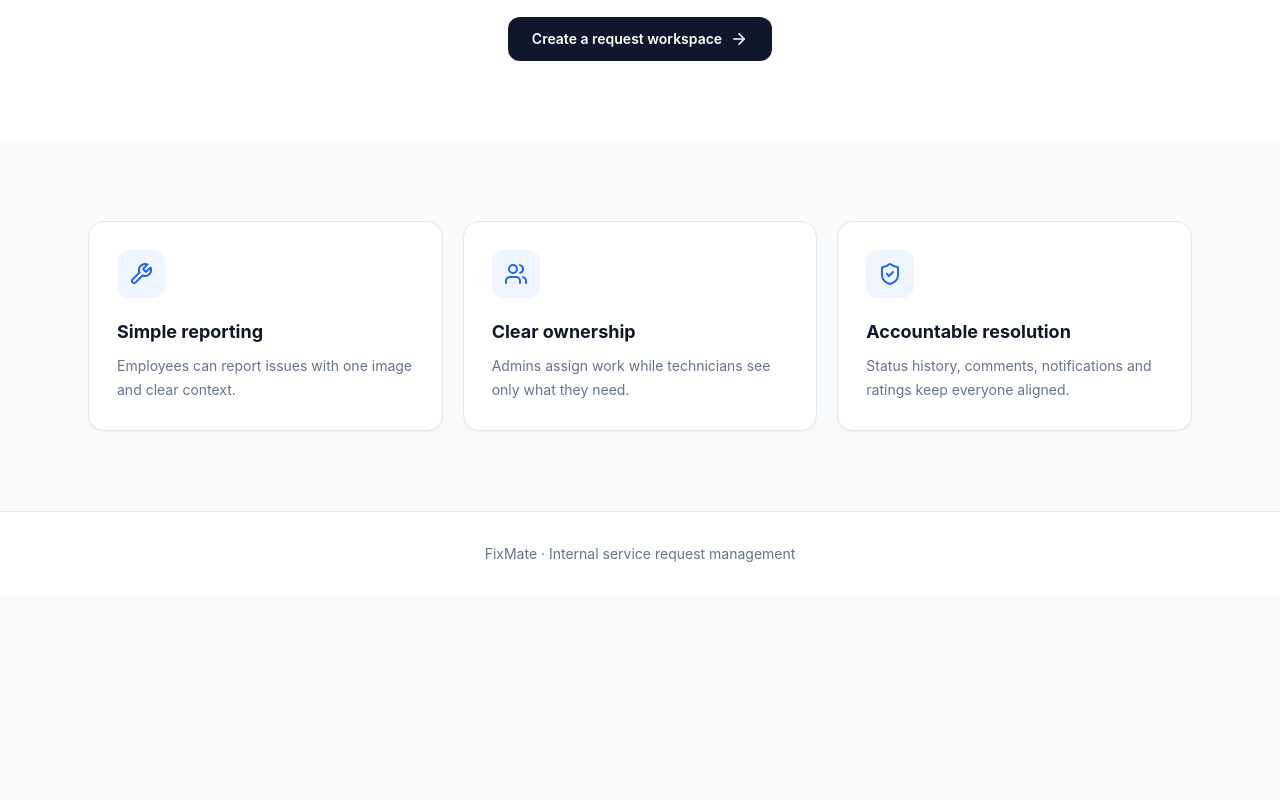
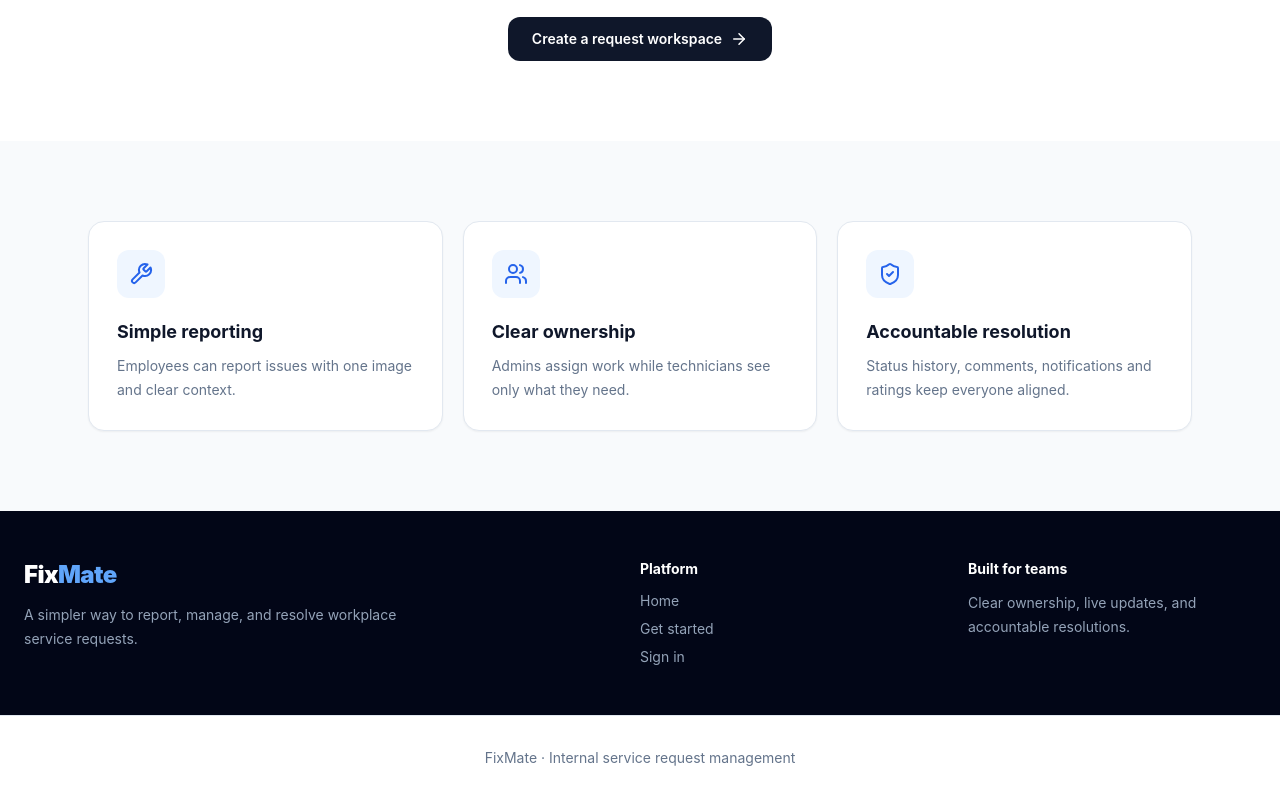
Before and after one commit to SheevanUlHaq/Fixmate, a React (Vite) app in the folder frontend/: page / in a window 1280 px wide. Shown: the part 369-1169 px from the top of the page. Before the commit the page ends 965 px from the top, so only its background shows below. Built offline with nearby package versions, Linux system fonts and the light colour scheme; no server answers.

Commit message:
Not found page added

```diff
--- a/frontend/src/App.jsx
+++ b/frontend/src/App.jsx
@@ -1,4 +1,4 @@
-import { BrowserRouter, Routes, Route, Navigate } from "react-router-dom";
+import { BrowserRouter, Routes, Route } from "react-router-dom";
 import { Toaster } from "react-hot-toast";
 import { AuthProvider } from "./context/AuthContext";
 import ProtectedRoute from "./components/ProtectedRoute";
@@ -19,6 +19,7 @@ import AdminDashboard from "./pages/admin/Dashboard";
 import AdminRequests from "./pages/admin/Requests";
 import Technicians from "./pages/admin/Technicians";
 import Users from "./pages/admin/Users";
+import NotFound from "./pages/NotFound";
 
 export default function App(){
  return <AuthProvider><BrowserRouter><Routes>
@@ -29,6 +30,6 @@ export default function App(){
      <Route element={<ProtectedRoute roles={["technician"]}/>}><Route path="/technician" element={<TechnicianDashboard/>}/><Route path="/technician/requests" element={<TechnicianRequests/>}/><Route path="/technician/profile" element={<TechnicianProfile/>}/></Route>
      <Route element={<ProtectedRoute roles={["admin"]}/>}><Route path="/admin" element={<AdminDashboard/>}/><Route path="/admin/requests" element={<AdminRequests/>}/><Route path="/admin/technicians" element={<Technicians/>}/><Route path="/admin/users" element={<Users/>}/></Route>
    </Route></Route>
-   <Route path="*" element={<Navigate to="/" replace/>}/>
+   <Route path="*" element={<NotFound/>}/>
  </Routes><Toaster position="top-right"/></BrowserRouter></AuthProvider>;
 }
--- /dev/null
+++ b/frontend/src/components/Footer.jsx
@@ -0,0 +1,52 @@
+import { Link } from "react-router-dom";
+
+export default function Footer({ app = false }) {
+  const year = new Date().getFullYear();
+
+  if (app)
+    return (
+      <footer className="border-t border-slate-200 px-4 py-6 text-center text-sm text-slate-500 md:px-8">
+        <span className="font-bold text-slate-800">
+          Fix<span className="text-blue-600">Mate</span>
+        </span>
+        <span className="mx-2 text-slate-300">•</span>Streamlining service
+        operations<span className="mx-2 text-slate-300">•</span>© {year}
+      </footer>
+    );
+
+  return (
+    <footer className="bg-slate-950 text-slate-400">
+      <div className="mx-auto grid max-w-7xl gap-10 px-6 py-12 sm:grid-cols-2 lg:grid-cols-[2fr_1fr_1fr]">
+        <div>
+          <p className="text-2xl font-black tracking-tight text-white">
+            Fix<span className="text-blue-400">Mate</span>
+          </p>
+          <p className="mt-3 max-w-sm text-sm leading-6">
+            A simpler way to report, manage, and resolve workplace service
+            requests.
+          </p>
+        </div>
+        <div>
+          <p className="text-sm font-bold text-white">Platform</p>
+          <nav className="mt-3 space-y-2 text-sm">
+            <Link className="block hover:text-white" to="/">
+              Home
+            </Link>
+            <Link className="block hover:text-white" to="/register">
+              Get started
+            </Link>
+            <Link className="block hover:text-white" to="/login">
+              Sign in
+            </Link>
+          </nav>
+        </div>
+        <div>
+          <p className="text-sm font-bold text-white">Built for teams</p>
+          <p className="mt-3 text-sm leading-6">
+            Clear ownership, live updates, and accountable resolutions.
+          </p>
+        </div>
+      </div>
+    </footer>
+  );
+}
--- a/frontend/src/layouts/AppLayout.jsx
+++ b/frontend/src/layouts/AppLayout.jsx
@@ -2,6 +2,7 @@ import { NavLink, Outlet, useNavigate } from "react-router-dom";
 import { Bell, ClipboardList, LayoutDashboard, LogOut, Settings, ShieldCheck, Users, Wrench, Menu, X } from "lucide-react";
 import { useAuth } from "../context/AuthContext";
 import NotificationBell from "../components/NotificationBell";
+import Footer from "../components/Footer";
 import { useState } from "react";
 
 const navByRole = {
@@ -85,6 +86,7 @@ export default function AppLayout() {
           </div>
         </header>
         <main className="p-4 md:p-8"><Outlet /></main>
+        <Footer app />
       </div>
     </div>
   );
--- a/frontend/src/pages/Landing.jsx
+++ b/frontend/src/pages/Landing.jsx
@@ -1,5 +1,6 @@
-import { ArrowRight, CheckCircle2, ShieldCheck, Wrench, Users } from "lucide-react";
+import { ArrowRight, ShieldCheck, Wrench, Users } from "lucide-react";
 import { Link } from "react-router-dom";
+import Footer from "../components/Footer";
 
 export default function Landing() {
   return (
@@ -21,6 +22,7 @@ export default function Landing() {
           [ShieldCheck,"Accountable resolution","Status history, comments, notifications and ratings keep everyone aligned."]
         ].map(([Icon,title,text]) => <div className="card p-7" key={title}><div className="mb-5 inline-flex rounded-xl bg-blue-50 p-3 text-blue-600"><Icon/></div><h3 className="text-lg font-bold">{title}</h3><p className="mt-2 text-sm leading-6 text-slate-500">{text}</p></div>)}
       </div></section>
+      <Footer />
       <footer className="border-t border-slate-200 py-8 text-center text-sm text-slate-500">FixMate · Internal service request management</footer>
     </div>
   );
--- /dev/null
+++ b/frontend/src/pages/NotFound.jsx
@@ -0,0 +1,23 @@
+import { ArrowLeft, Home, SearchX } from "lucide-react";
+import { Link, useNavigate } from "react-router-dom";
+
+export default function NotFound() {
+  const navigate = useNavigate();
+
+  return (
+    <main className="flex min-h-screen items-center justify-center bg-slate-50 px-6">
+      <section className="card w-full max-w-lg p-8 text-center sm:p-12">
+        <div className="mx-auto flex h-16 w-16 items-center justify-center rounded-2xl bg-blue-50 text-blue-600">
+          <SearchX size={32} />
+        </div>
+        <p className="mt-6 text-sm font-bold uppercase tracking-[0.2em] text-blue-600">Error 404</p>
+        <h1 className="mt-2 text-3xl font-black tracking-tight text-slate-950">Page not found</h1>
+        <p className="mt-3 text-slate-500">The page you requested does not exist or may have moved.</p>
+        <div className="mt-8 flex flex-col justify-center gap-3 sm:flex-row">
+          <Link className="btn-primary" to="/"><Home size={17} />Go to home</Link>
+          <button className="btn-secondary" onClick={() => navigate(-1)}><ArrowLeft size={17} />Go back</button>
+        </div>
+      </section>
+    </main>
+  );
+}
```
Also changed, not shown: frontend/vercel.json (added), 1 other file (tests, documents, lock files or other folders).
